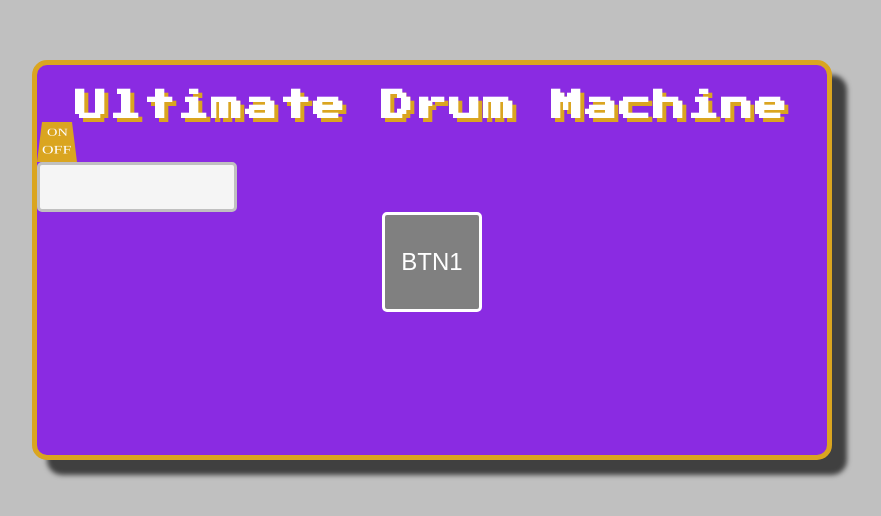
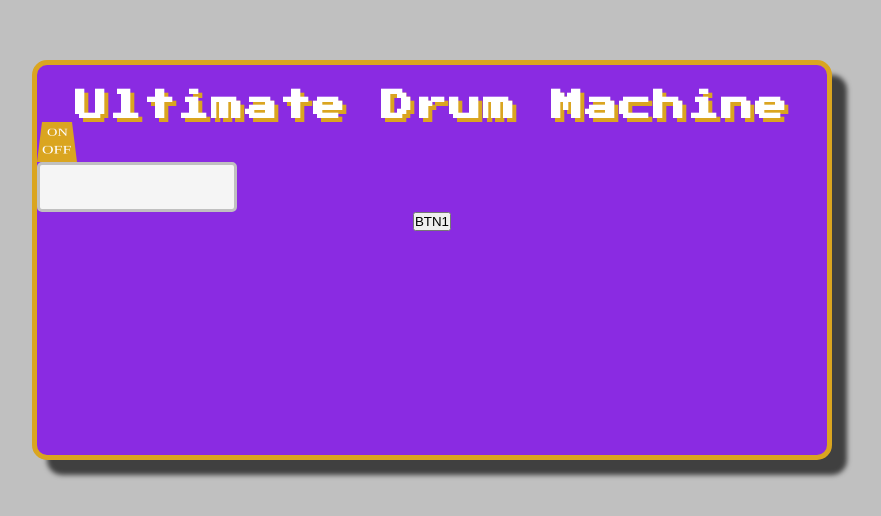
Before and after one commit to dnlk86/drum-machine, a React (Create React App) app: page / in a window 1280 px wide. Shown: the part 140-656 px from the top of the page, without its empty margins (208-1089 px from the left). Built offline with nearby package versions, Linux system fonts and the light colour scheme.

Commit message:
added button component

```diff
--- /dev/null
+++ b/src/features/drum-machine/Button.js
@@ -0,0 +1,35 @@
+import React from "react";
+// import styles from "./Button.module.css";
+import { useDispatch } from "react-redux";
+import { select } from "./drumMachineSlice";
+
+export default function Button() {
+    const dispatch = useDispatch();
+
+    const handleClick = (e) => {
+        let btn = document.getElementById(e.target.id);
+        dispatch(select(e.target.value));
+        btn.style.border = "3px solid #FF0000";
+        btn.style.backgroundColor = "#FF8080";
+        btn.style.color = "#FF0000";
+        setTimeout(() => {
+            dispatch(select(""));
+            btn.style.border = "3px solid #FFF";
+            btn.style.backgroundColor = "grey";
+            btn.style.color = "#FFF";
+        }, 500);
+    };
+
+    return (
+        <div>
+            <button
+                id="button1"
+                // className={styles.myButton}
+                value={"I'm button #1"}
+                onClick={handleClick}
+            >
+                BTN1
+            </button>
+        </div>
+    );
+}
--- /dev/null
+++ b/src/features/drum-machine/Button.module.css
@@ -0,0 +1,9 @@
+.myButton {
+    width: "300px";
+    height: "300px";
+    background-color: "grey";
+    border: "3px solid #FFF";
+    border-radius: "5px";
+    font-size: "1.5rem";
+    color: "#FFF";
+}
--- a/src/features/drum-machine/DrumMachine.js
+++ b/src/features/drum-machine/DrumMachine.js
@@ -3,47 +3,18 @@ import { useSelector, useDispatch } from "react-redux";
 import { select, showSelected } from "./drumMachineSlice";
 import styles from "./DrumMachine.module.css";
 import Display from "./Display";
+import Button from "./Button";
 
 export function DrumMachine() {
-    // TODO
     const selected = useSelector(showSelected);
     const dispatch = useDispatch();
-
-    const handleClick = (e) => {
-        let btn = document.getElementById(e.target.id);
-        dispatch(select(e.target.value));
-        btn.style.border = "3px solid #FF0000";
-        btn.style.backgroundColor = "#FF8080";
-        btn.style.color = "#FF0000";
-        setTimeout(() => {
-            dispatch(select(""));
-            btn.style.border = "3px solid #FFF";
-            btn.style.backgroundColor = "grey";
-            btn.style.color = "#FFF";
-        }, 500);
-    };
 
     return (
         <div id="drum-machine" className={styles.drumMachineContainer}>
             <h1>Ultimate Drum Machine</h1>
             <div className={styles.switch}></div>
             <Display selected={selected} />
-            <button
-                id="button1"
-                value={"I'm button #1"}
-                onClick={handleClick}
-                style={{
-                    width: "100px",
-                    height: "100px",
-                    backgroundColor: "grey",
-                    border: "3px solid #FFF",
-                    borderRadius: "5px",
-                    fontSize: "1.5rem",
-                    color: "#FFF",
-                }}
-            >
-                BTN1
-            </button>
+            <Button />
         </div>
     );
 }
```
